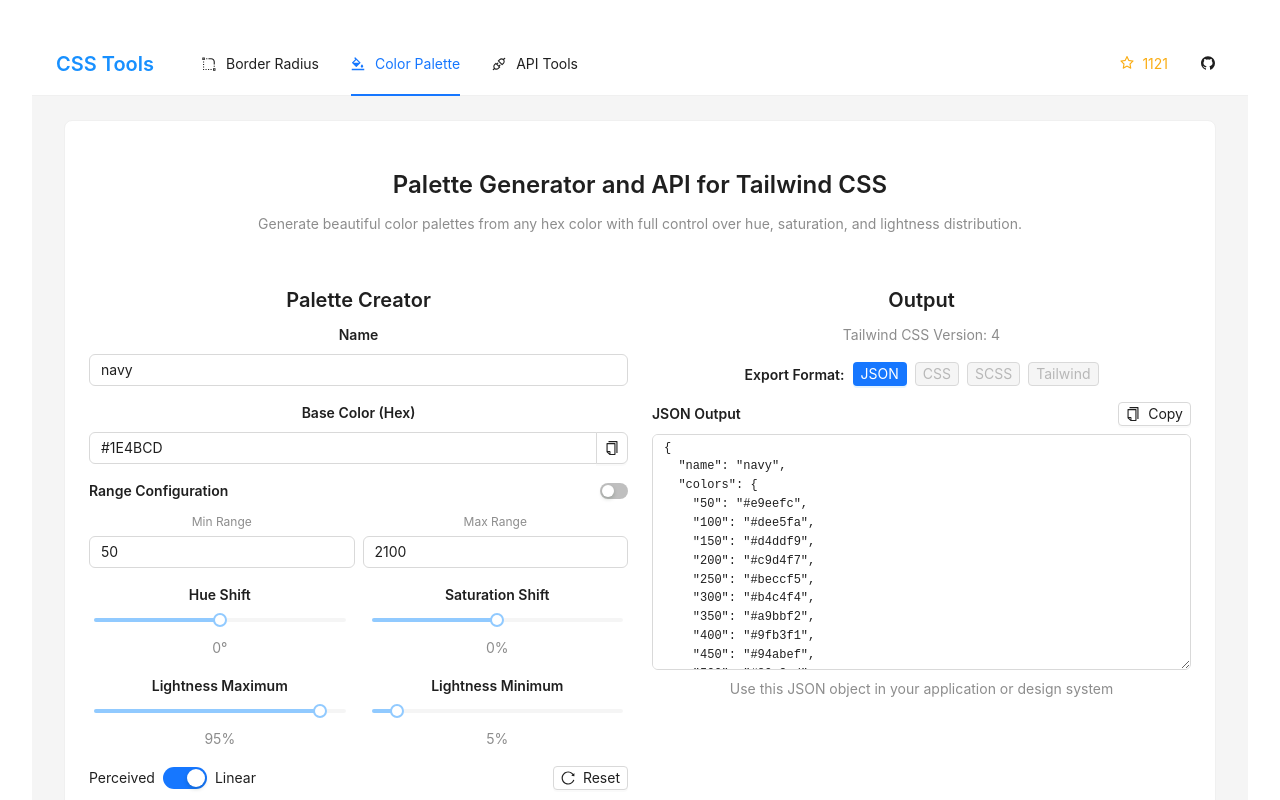
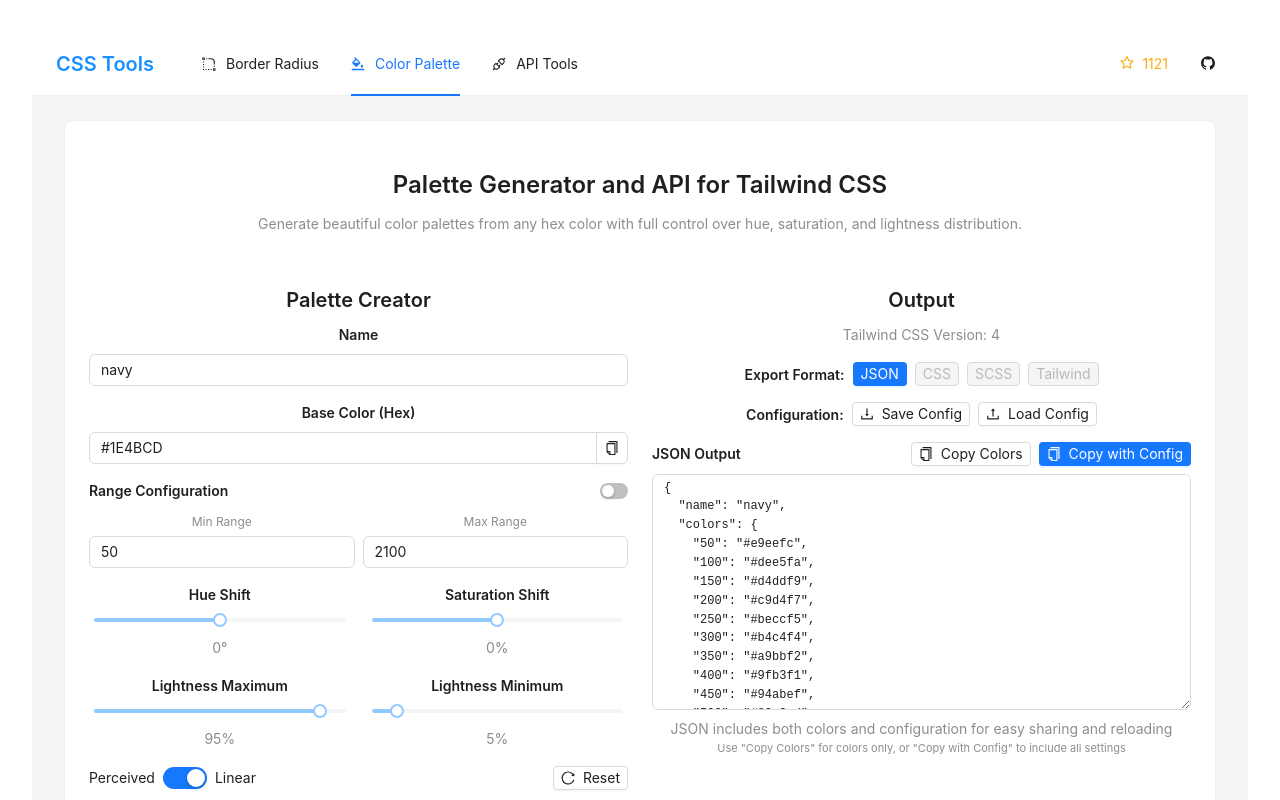
Before and after one commit to KeketsoMunch/munch-design-tool, a React (Vite) app: page / in a window 1280 px wide. Both pictures are taken after a click on the item "Color Palette". Shown: the top 800 px of the page. Built offline with nearby package versions, Linux system fonts and the light colour scheme.

Commit message:
Fix Color Palette Overflow and Add Configuration Save/Load

```diff
--- a/src/components/ColorPalette.jsx
+++ b/src/components/ColorPalette.jsx
@@ -1,6 +1,6 @@
 import React, { useState, useEffect } from 'react';
-import { Card, Input, Slider, Row, Col, Typography, Button, Space, Switch, message } from 'antd';
-import { CopyOutlined, ReloadOutlined } from '@ant-design/icons';
+import { Card, Input, Slider, Row, Col, Typography, Button, Space, Switch, message, Upload } from 'antd';
+import { CopyOutlined, ReloadOutlined, UploadOutlined, DownloadOutlined } from '@ant-design/icons';
 
 const { Title, Text } = Typography;
 const { TextArea } = Input;
@@ -152,10 +152,24 @@
 
   const palette = generatePalette();
 
-  const generateJSON = () => {
+  const generateJSON = (includeConfig = true) => {
     const paletteObject = {
       name: colorName,
-      colors: {}
+      colors: {},
+      ...(includeConfig && {
+        config: {
+          baseColor,
+          minRange,
+          maxRange,
+          customRanges,
+          useCustomRanges,
+          hue,
+          saturation,
+          lightnessMax,
+          lightnessMin,
+          isPerceived
+        }
+      })
     };
 
     palette.forEach(({ shade, color }) => {
@@ -165,6 +179,55 @@
     return JSON.stringify(paletteObject, null, 2);
   };
 
+  const loadConfiguration = (jsonString) => {
+    try {
+      const data = JSON.parse(jsonString);
+
+      if (data.config) {
+        const config = data.config;
+        setColorName(data.name || colorName);
+        setBaseColor(config.baseColor || baseColor);
+        setMinRange(config.minRange || minRange);
+        setMaxRange(config.maxRange || maxRange);
+        setCustomRanges(config.customRanges || '');
+        setUseCustomRanges(config.useCustomRanges || false);
+        setHue(config.hue || 0);
+        setSaturation(config.saturation || 0);
+        setLightnessMax(config.lightnessMax || 95);
+        setLightnessMin(config.lightnessMin || 5);
+        setIsPerceived(config.isPerceived !== undefined ? config.isPerceived : true);
+
+        message.success('Configuration loaded successfully!');
+      } else {
+        message.warning('No configuration found in JSON. Only loading name and colors.');
+        if (data.name) setColorName(data.name);
+      }
+    } catch (error) {
+      message.error('Invalid JSON format');
+    }
+  };
+
+  const handleFileUpload = (file) => {
+    const reader = new FileReader();
+    reader.onload = (e) => {
+      loadConfiguration(e.target.result);
+    };
+    reader.readAsText(file);
+    return false; // Prevent default upload behavior
+  };
+
+  const downloadConfig = () => {
+    const jsonData = generateJSON(true);
+    const blob = new Blob([jsonData], { type: 'application/json' });
+    const url = URL.createObjectURL(blob);
+    const a = document.createElement('a');
+    a.href = url;
+    a.download = `${colorName}-palette-config.json`;
+    document.body.appendChild(a);
+    a.click();
+    document.body.removeChild(a);
+    URL.revokeObjectURL(url);
+  };
   const copyToClipboard = (text) => {
     navigator.clipboard.writeText(text).then(() => {
       message.success('Copied to clipboard!');
@@ -373,41 +436,87 @@
             </div>
 
             <div style={{ marginTop: 16 }}>
+              <Text strong>Configuration:</Text>
+              <Space style={{ marginLeft: 8 }}>
+                <Button
+                  size="small"
+                  icon={<DownloadOutlined />}
+                  onClick={downloadConfig}
+                >
+                  Save Config
+                </Button>
+                <Upload
+                  accept=".json"
+                  beforeUpload={handleFileUpload}
+                  showUploadList={false}
+                >
+                  <Button size="small" icon={<UploadOutlined />}>
+                    Load Config
+                  </Button>
+                </Upload>
+              </Space>
+            </div>
+            <div style={{ marginTop: 16 }}>
               <div style={{ display: 'flex', justifyContent: 'space-between', alignItems: 'center', marginBottom: 8 }}>
                 <Text strong>JSON Output</Text>
+                <Space>
                   <Button
                     size="small"
                     icon={<CopyOutlined />}
-                  onClick={() => copyToClipboard(generateJSON())}
+                    onClick={() => copyToClipboard(generateJSON(false))}
                   >
-                  Copy
+                    Copy Colors
                   </Button>
+                  <Button
+                    size="small"
+                    icon={<CopyOutlined />}
+                    onClick={() => copyToClipboard(generateJSON(true))}
+                    type="primary"
+                  >
+                    Copy with Config
+                  </Button>
+                </Space>
               </div>
               <TextArea
-                value={generateJSON()}
+                value={generateJSON(true)}
                 rows={12}
                 style={{ fontFamily: 'monospace', fontSize: '12px' }}
                 readOnly
               />
             </div>
 
-            <Text type="secondary" style={{ display: 'block', marginTop: 8 }}>
-              Use this JSON object in your application or design system
+            <div style={{ marginTop: 8 }}>
+              <Text type="secondary" style={{ display: 'block' }}>
+                JSON includes both colors and configuration for easy sharing and reloading
               </Text>
+              <Text type="secondary" style={{ display: 'block', fontSize: '11px' }}>
+                Use "Copy Colors" for colors only, or "Copy with Config" to include all settings
+              </Text>
+            </div>
           </Col>
         </Row>
 
         {/* Color Palette Display */}
         <div style={{ marginTop: 32 }}>
           <Title level={4}>Color Palette Preview</Title>
-          <div style={{ display: 'flex', gap: 2, marginTop: 16, borderRadius: 8, overflow: 'hidden' }}>
+          <div style={{
+            display: 'flex',
+            gap: 2,
+            marginTop: 16,
+            borderRadius: 8,
+            overflow: 'hidden',
+            overflowX: 'auto',
+            minHeight: 100,
+            padding: '0 2px'
+          }}>
             {palette.map(({ shade, color }) => (
               <div
                 key={shade}
                 style={{
                   backgroundColor: color,
                   height: 100,
-                  flex: 1,
+                  minWidth: palette.length > 15 ? 60 : 'auto',
+                  flex: palette.length <= 15 ? 1 : 'none',
                   display: 'flex',
                   flexDirection: 'column',
                   alignItems: 'center',
@@ -418,7 +527,8 @@
                   fontWeight: 500,
                   cursor: 'pointer',
                   transition: 'transform 0.2s ease',
-                  position: 'relative'
+                  position: 'relative',
+                  whiteSpace: 'nowrap'
                 }}
                 onClick={() => copyToClipboard(color)}
                 onMouseEnter={(e) => {
@@ -435,9 +545,8 @@
                 <span style={{ fontSize: '10px', opacity: 0.8 }}>{color}</span>
               </div>
             ))}
+          </div>
 
-          </div>
-            <Slider range step={50}  defaultValue={[minRange,maxRange]}  />
             <Slider
               range
               step={50}
```
Lines whose indentation alone changed are shown as unchanged.
